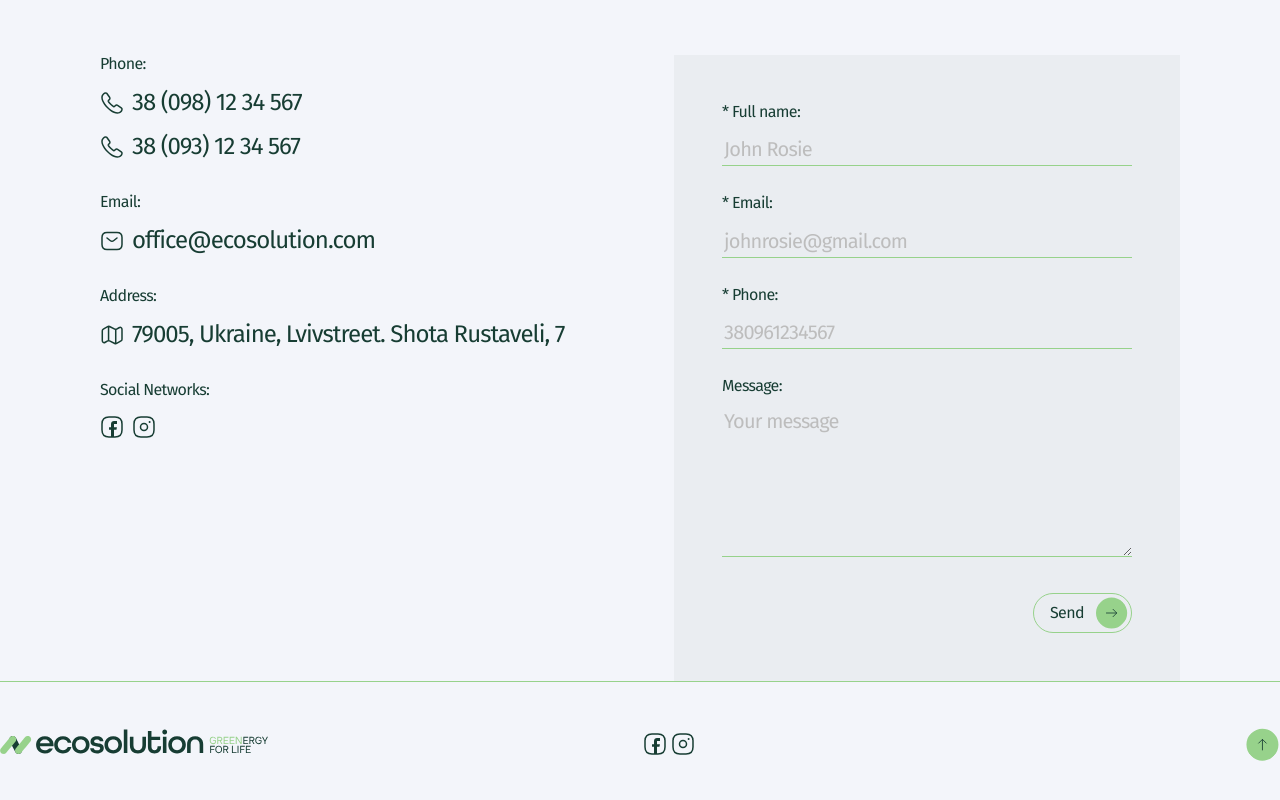
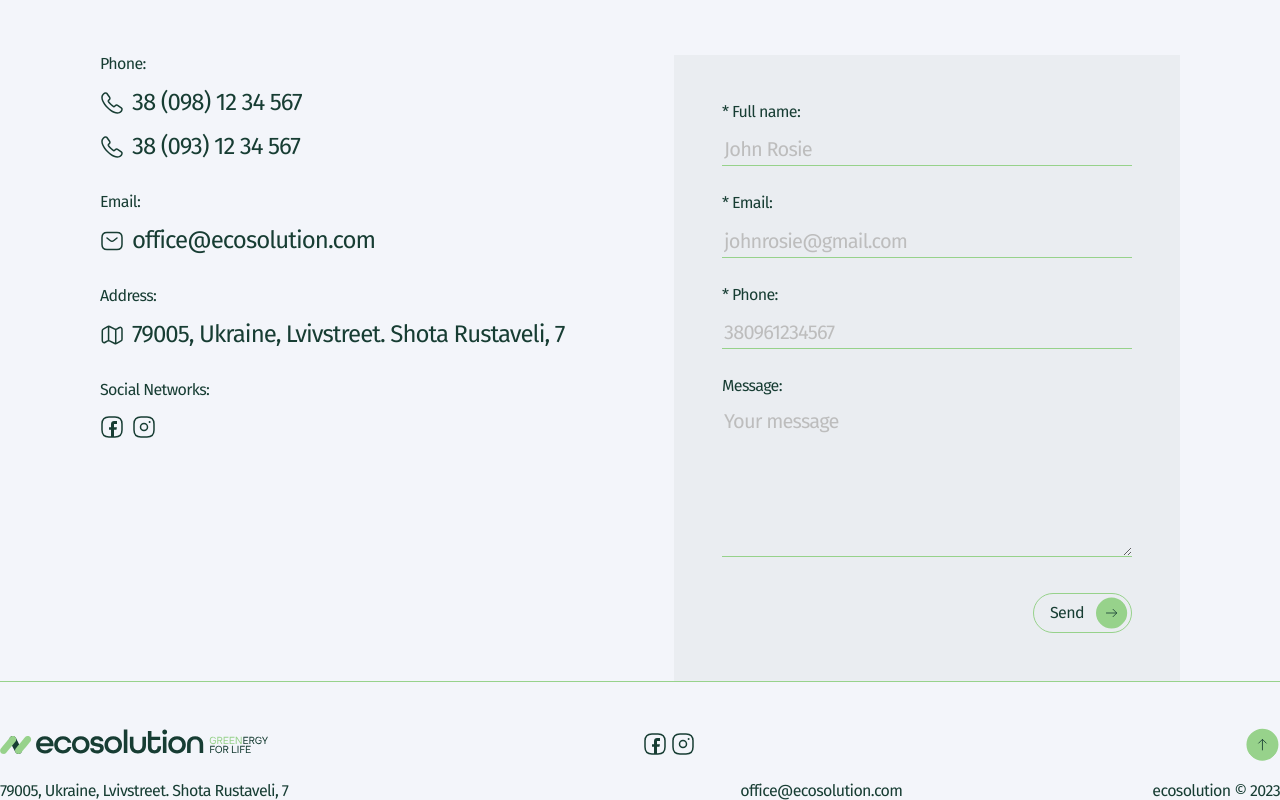
Before and after one commit to Marchenko1997/EcoSolutions, a React (Vite) app: page / in a window 1280 px wide. Shown: the part 4341-5141 px from the top of the page. Built offline with nearby package versions, Linux system fonts and the light colour scheme.

Commit message:
updating social footer section

```diff
--- a/src/components/Footer/Footer.jsx
+++ b/src/components/Footer/Footer.jsx
@@ -1,9 +1,11 @@
 import LogoFooter from "./LogoFooter/LogoFooter"
+import SocialFooter from "./SocialFooter/SocialFooter"
 
 const Footer = () => {
   return (
       <div>
-        <LogoFooter />
+          <LogoFooter />
+          <SocialFooter />
     </div>
   )
 }
--- /dev/null
+++ b/src/components/Footer/SocialFooter/SocialFooter.jsx
@@ -0,0 +1,31 @@
+import { GeneralContainer } from "./SocialFooter.styled";
+
+const SocialFooter = () => {
+  return (
+    <GeneralContainer>
+      <address>
+        <a
+          href="https://maps.app.goo.gl/kbqRNic8UJtqqZdm7"
+          target="_blank"
+          rel="noreferrer"
+          aria-label="Show on Google Maps address of Ecosolution company"
+        >
+          79005, Ukraine, Lvivstreet. Shota Rustaveli, 7
+        </a>
+      </address>
+      <div>
+        <a
+          href="mailto:office@ecosolution.com"
+          aria-label="Write and send email to EcoSolution"
+        >
+          office@ecosolution.com
+        </a>
+      </div>
+      <div>
+        <p>ecosolution &copy; 2023</p>
+      </div>
+    </GeneralContainer>
+  );
+};
+
+export default SocialFooter;
--- /dev/null
+++ b/src/components/Footer/SocialFooter/SocialFooter.styled.jsx
@@ -0,0 +1,40 @@
+import styled from "styled-components";
+
+export const GeneralContainer = styled.div`
+  display: flex;
+  flex-direction: column;
+  align-items: center;
+  row-gap: 24px;
+  letter-spacing: -0.04em;
+
+  div,
+  address {
+    a {
+      color: var(--main-dark);
+    }
+  }
+
+  @media screen and (min-width: 768px) {
+    flex-direction: row;
+    justify-content: space-between;
+  }
+
+  @media screen and (min-width: 1280px) {
+    address,
+    div {
+      a {
+        transition: color var(--hover-effect);
+
+        &:hover {
+          color: var(--accent-color);
+        }
+      }
+    }
+
+    div {
+      a {
+        margin-left: 202px;
+      }
+    }
+  }
+`;
```
